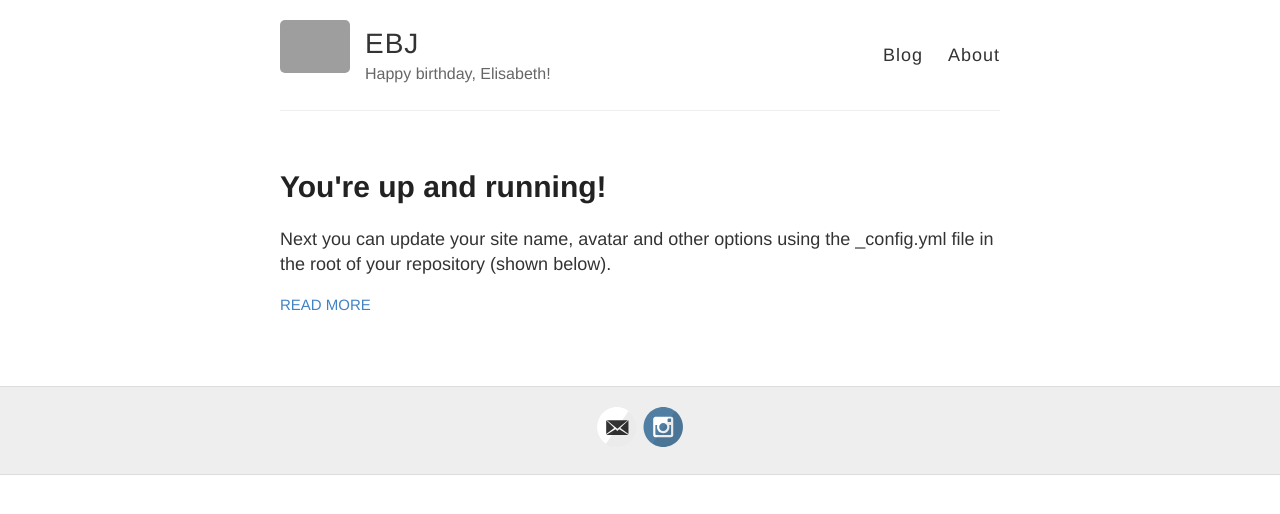
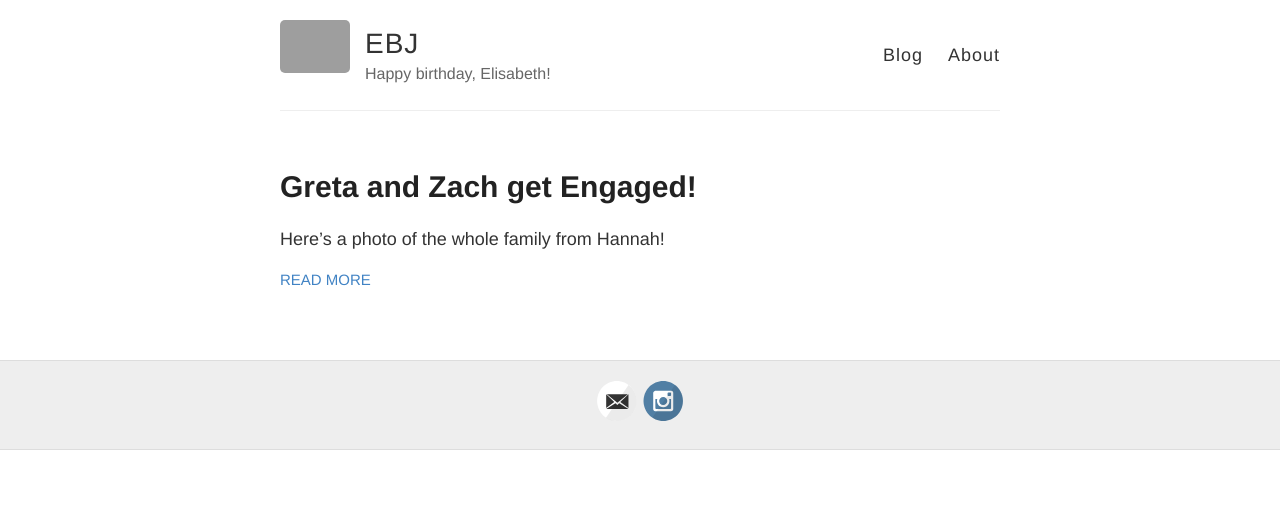
Before and after one commit to ebjoung/ebjoung.github.io, a Jekyll site: the page built from index.html, in a window 1280 px wide. Shown: the top 514 px of the page. Built offline with Jekyll 4.4.1, drawn with Linux system fonts in a browser that asks for light colours; part of the change alters nothing that is shown; grey boxes are pictures that could not be loaded.

Commit message:
test post

```diff
--- a/_includes/analytics.html
+++ /dev/null
@@ -1,16 +0,0 @@
-{% if site.google_analytics %}
-	<!-- Google Analytics -->
-	<script>
-		(function(i,s,o,g,r,a,m){i['GoogleAnalyticsObject']=r;i[r]=i[r]||function(){
-		(i[r].q=i[r].q||[]).push(arguments)},i[r].l=1*new Date();a=s.createElement(o),
-		m=s.getElementsByTagName(o)[0];a.async=1;a.src=g;m.parentNode.insertBefore(a,m)
-		})(window,document,'script','//www.google-analytics.com/analytics.js','ga');
-
-		ga('create', '{{ site.google_analytics }}', 'auto');
-		ga('send', 'pageview', {
-		  'page': '{{ site.baseurl }}{{ page.url }}',
-		  'title': '{{ page.title | replace: "'", "\\'" }}'
-		});
-	</script>
-	<!-- End Google Analytics -->
-{% endif %}
--- a/_layouts/default.html
+++ b/_layouts/default.html
@@ -1,7 +1,7 @@
 <!DOCTYPE html>
 <html>
   <head>
-    <title>{% if page.title %}{{ page.title }} – {% endif %}{{ site.name }} – {{ site.description }}</title>
+    <title>{{ site.name }} - {% if page.title %}{{ page.title }} – {% endif %}</title>
 
     {% include meta.html %}
 
@@ -46,6 +46,5 @@
       </div>
     </div>
 
-    {% include analytics.html %}
   </body>
 </html>
--- a/_posts/2014-3-3-Hello-World.md
+++ /dev/null
@@ -1,10 +0,0 @@
----
-layout: post
-title: You're up and running!
----
-
-Next you can update your site name, avatar and other options using the _config.yml file in the root of your repository (shown below).
-
-![_config.yml]({{ site.baseurl }}/images/config.png)
-
-The easiest way to make your first post is to edit this one. Go into /_posts/ and update the Hello World markdown file. For more instructions head over to the [Jekyll Now repository](https://github.com/barryclark/jekyll-now) on GitHub.
--- /dev/null
+++ b/_posts/2021-7-31-Engagement.md
@@ -0,0 +1,11 @@
+---
+layout: post
+title: Greta and Zach get Engaged!
+date: 2021-07-31
+---
+
+Here's a photo of the whole family from Hannah!
+
+![_config.yml]({{ site.baseurl }}/images/family.jpg)
+
+This is awesome!
```
Also changed, not shown: README.md, images/config.png (deleted), images/family.jpg (added), images/first-post.png (deleted), images/jekyll-now-theme-screenshot.jpg (deleted), images/step1.gif (deleted).
